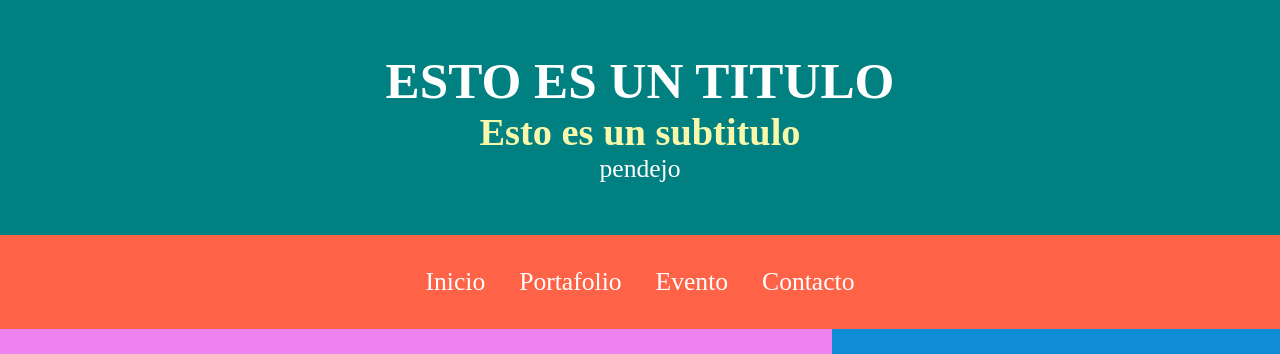
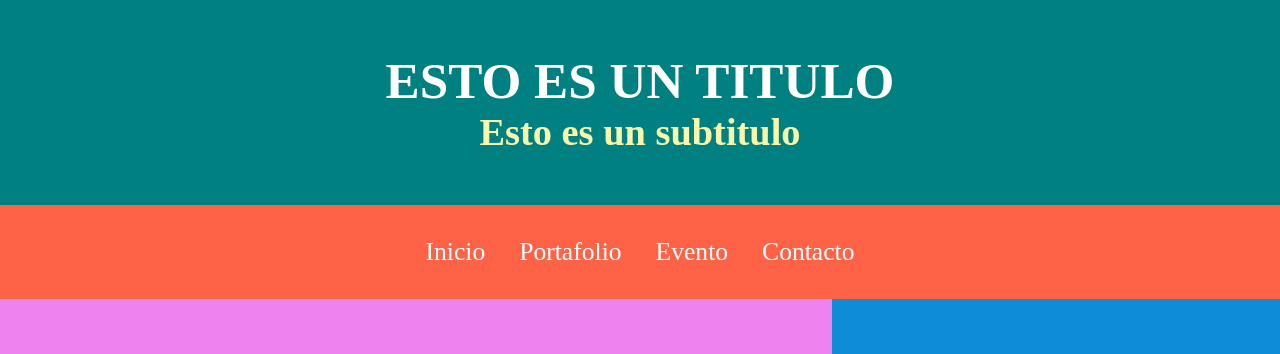
Before and after one commit to xDavid-Gabriel/Reto-3-Tecsup, a plain HTML site: page index.html in a window 1280 px wide. Shown: the top 354 px of the page. Drawn offline with Linux system fonts and the light colour scheme.

Commit message:
corregido

```diff
--- a/index.html
+++ b/index.html
@@ -16,7 +16,6 @@
       <header class="header">
         <h1>ESTO ES UN TITULO</h1>
         <h2>Esto es un subtitulo</h2>
-        <p>pendejo</p>
       </header>
       <menu class="navigation_men">
         <span class="icon-menu" id="btn-menu"><i class="fas fa-bars"></i></span>
```
